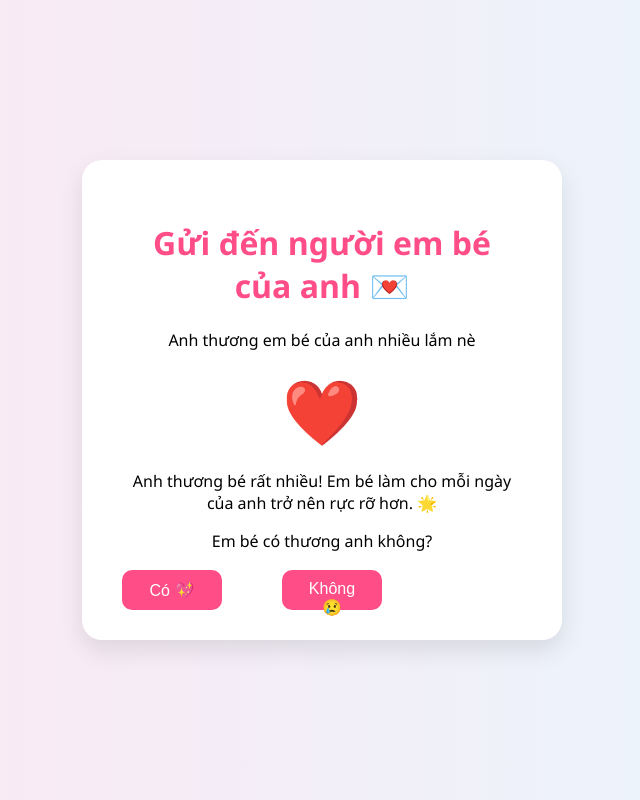
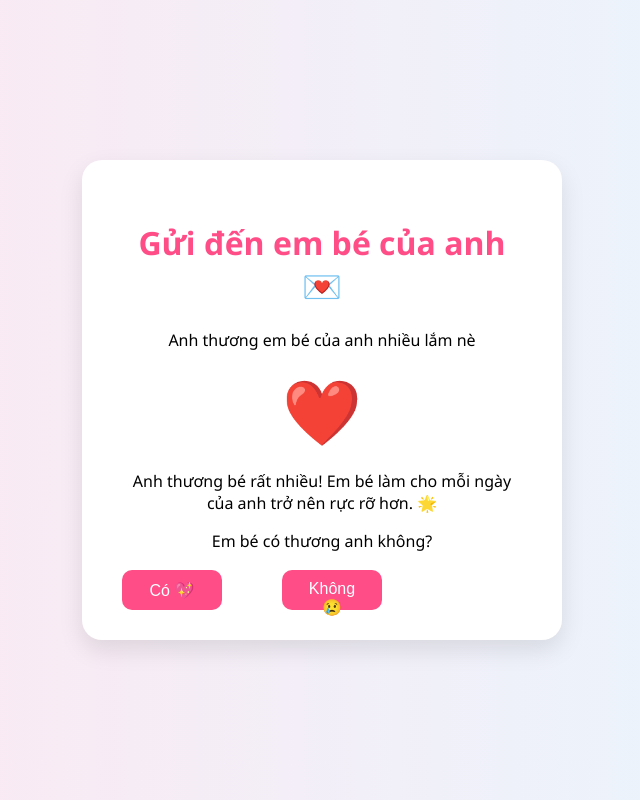
Before and after one commit to nguyen1310999/HTML, a plain HTML site: page index.html in a window 1280 px wide. Shown: the whole page, without its empty margins (318-958 px from the left). Drawn offline with Linux system fonts and the light colour scheme.

Commit message:
Update index.html

```diff
--- a/index.html
+++ b/index.html
@@ -108,7 +108,7 @@
 </head>
 <body>
   <div class="container">
-    <h1>Gửi đến người em bé của anh 💌</h1>
+    <h1>Gửi đến em bé của anh 💌</h1>
     <p>Anh thương em bé của anh nhiều lắm nè</p>
     <div class="heart">❤️</div>
     <p>Anh thương bé rất nhiều! Em bé làm cho mỗi ngày của anh trở nên rực rỡ hơn. 🌟</p>
```
